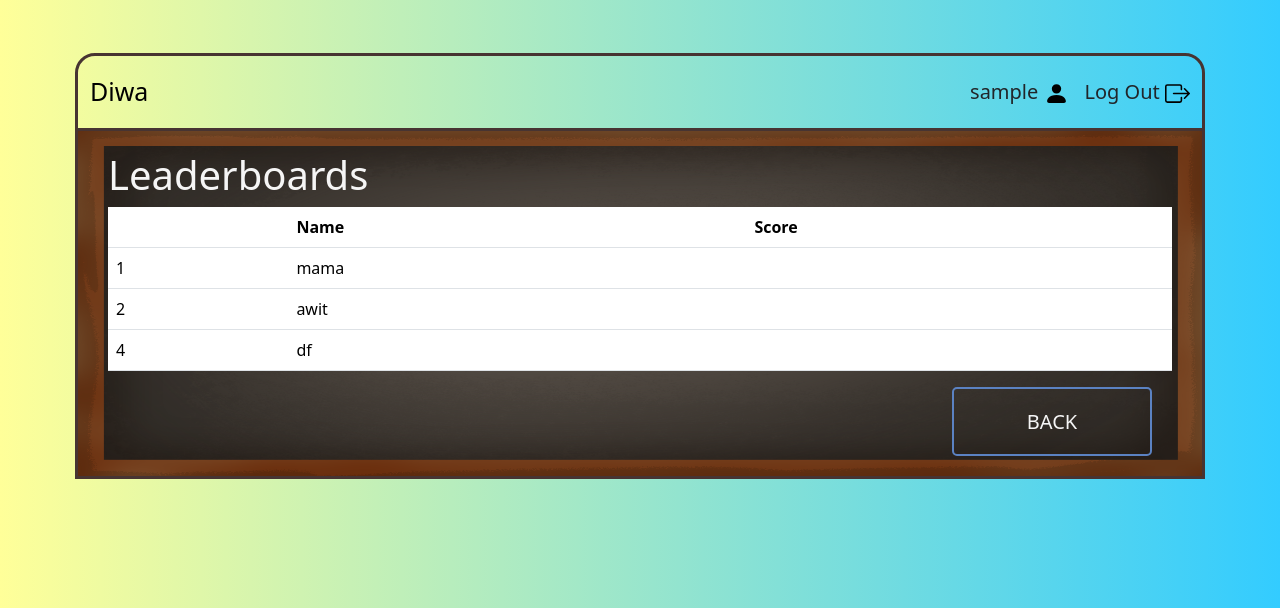
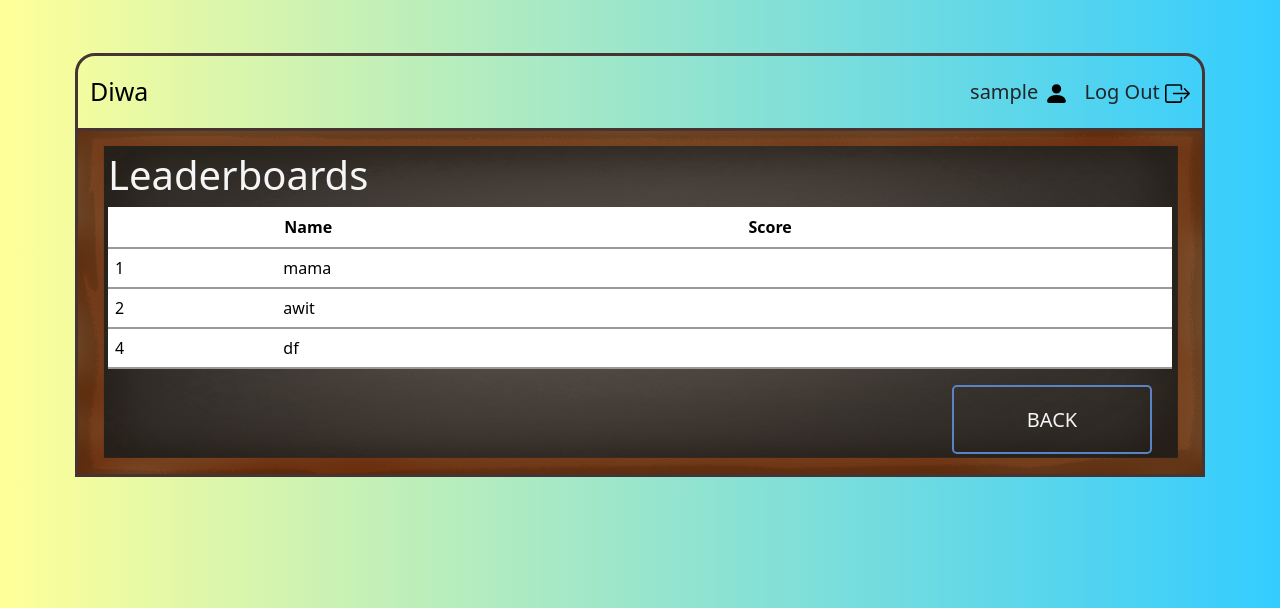
Before and after one commit to nathsu0/GAME-, a PHP site: page /View.php?code=1 in a window 1280 px wide. Shown: the top 608 px of the page. Run offline with PHP 8.4, Linux system fonts and the light colour scheme; the visitor is signed in with stand-in values (Sample User, id 1); data comes from the database, SQL or seed files in the repository; some libraries are stand-ins or nearby versions.

Commit message:
Update View.php

```diff
--- a/teacher/view/View.php
+++ b/teacher/view/View.php
@@ -32,17 +32,35 @@
           ;?>
            <!----NAVIGATION BAR END-->
           <!----CONTENT START------->
+
           <div class="blocks container">
           <h1>Leaderboards</h1>
+          <style style="text/css">
+            .hoverTable{
+            width:100%;
+            border-collapse:collapse;
+          }
+          .hoverTable td{
+            padding:7px;
+            border-top: 2px solid #999;
+            border-bottom: 2px solid #999;
+          }
+          /* Define the hover highlight color for the table row */
+            .hoverTable tr:hover {
+                  background-color: rgba(0, 255, 0, 0.2);;
+            }
+        </style>
+
           <table class="table">
             <thead>
+              <tr class="no-hover">
               <tr>
                 <th scope="col"></th>
                 <th scope="col">Name</th>
                 <th scope="col">Score</th>
               </tr>
             </thead>
-            <tbody>
+            <tbody class="hoverTable">
             <?php
             $result = mysqli_query($conn,"SELECT * from scores ORDER BY 'id'");
             while($row=mysqli_fetch_assoc($result)){
```
